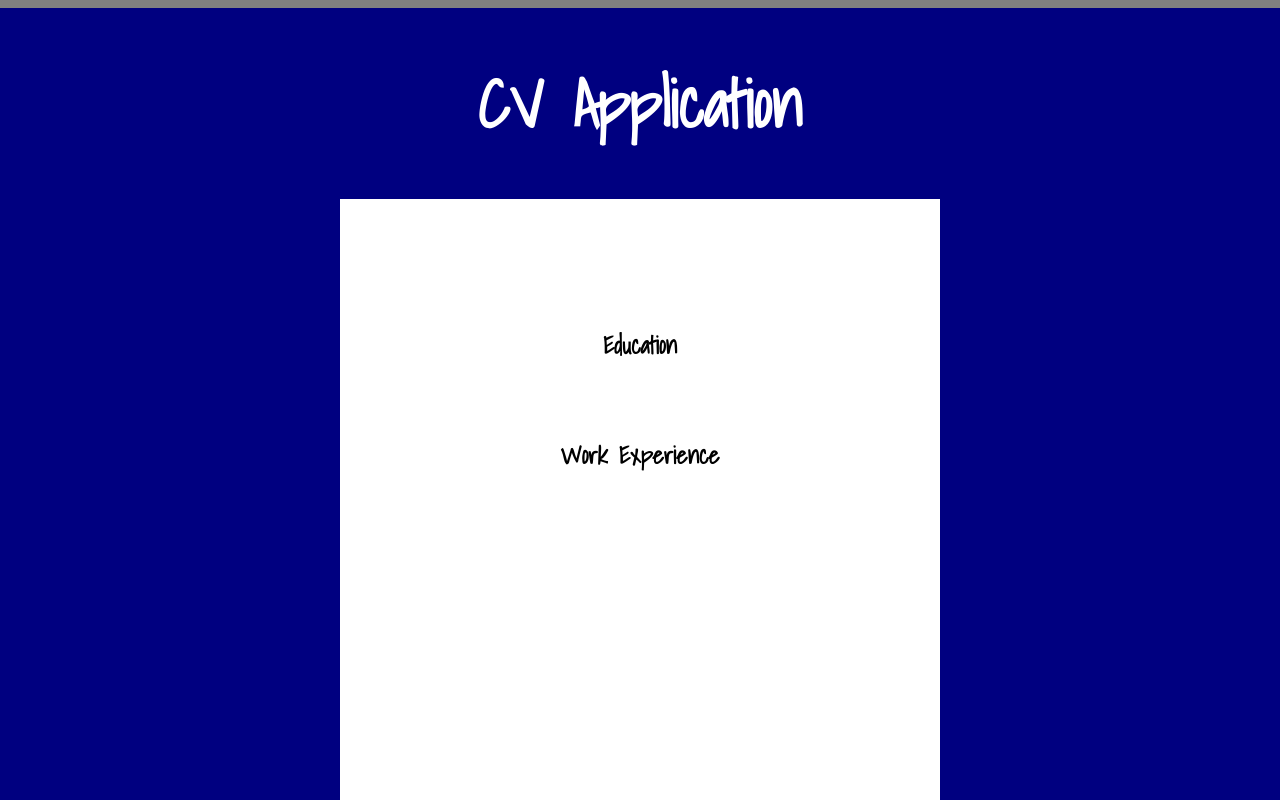
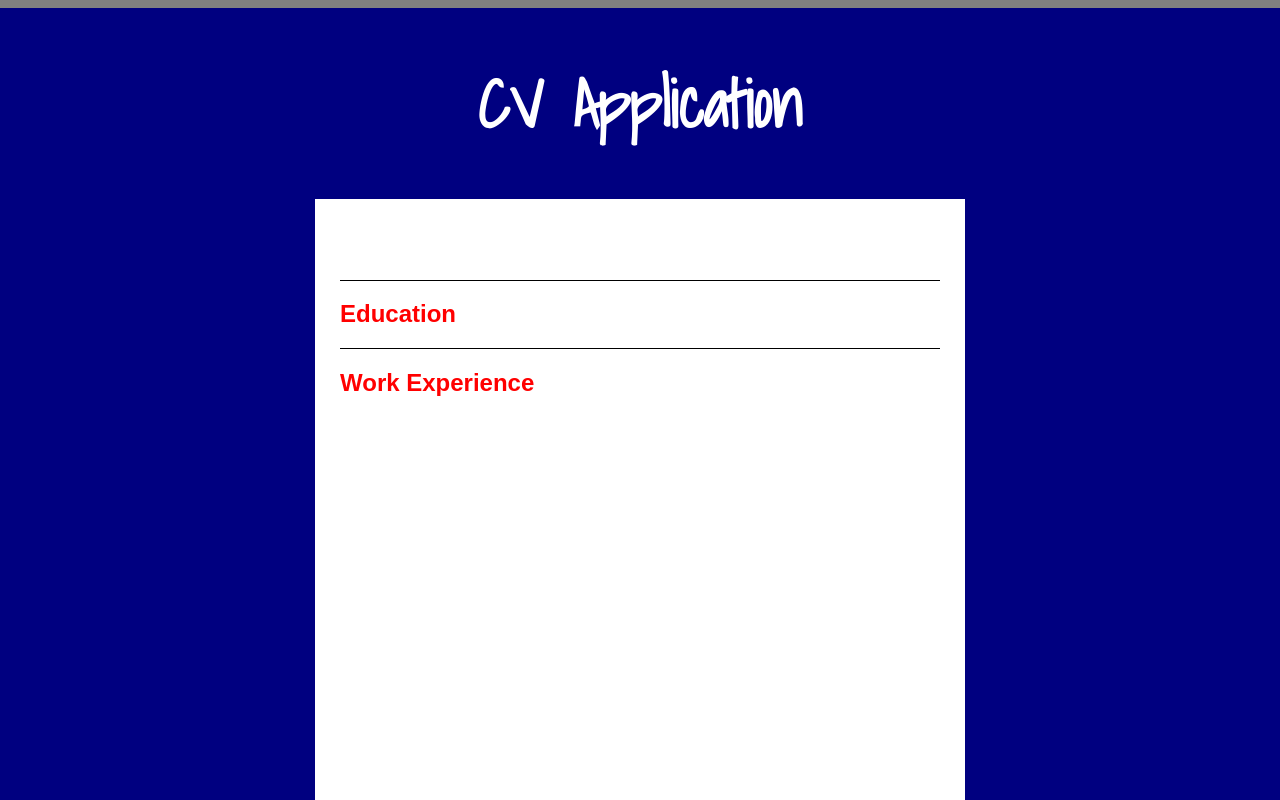
Before and after one commit to kiernans/cv-project, a React (Create React App) app: page / in a window 1280 px wide. Shown: the top 800 px of the page. Built offline with nearby package versions, Linux system fonts and the light colour scheme.

Commit message:
Add styling to Resume component

```diff
--- a/src/components/Resume.js
+++ b/src/components/Resume.js
@@ -11,15 +11,19 @@ class Resume extends Component {
         const { name, phone, email} = this.props.information;
         return (
             <div className="Resume">
-                <h1>{name}</h1>
-                <p>{phone}</p>
-                <p>{email}</p>
-                <h2>Education</h2>
-                <DisplayEducation schools={this.props.schools} />
-                <h2>Work Experience</h2>
-                <DisplayExperiences experiences={this.props.experiences} />
+                <div className="header">
+                    <h1>{name}</h1>
+                    <p>{phone}&nbsp;&nbsp;&nbsp;&nbsp;{email}</p>
+                </div>
+                <div className="education">
+                    <h2>Education</h2>
+                    <DisplayEducation schools={this.props.schools} />
+                </div>
+                <div className="experience">
+                    <h2>Work Experience</h2>
+                    <DisplayExperiences experiences={this.props.experiences} />
+                </div>
             </div>
-
         );
     };
 };
--- a/src/components/education/DisplayEducation.js
+++ b/src/components/education/DisplayEducation.js
@@ -4,19 +4,16 @@ const DisplayEducation = (props) => {
     const { schools } = props;
 
     return (
-        <ul>
+        <div>
             {schools.map((school) => {
                 return (
-                    <div>
-                        <li key={school.id}>
-                        <p>{school.name}</p>
-                        <p>{school.fieldofstudy}</p>
-                        <p>{school.start}</p>
-                        <p>{school.end}</p>
-                        </li>
+                    <div key={school.id}>
+                        <h3>{school.name}</h3>
+                        <p className="duration">{school.start} - {school.end}</p>
+                        <p className="fieldofstudy">{school.fieldofstudy}</p>
                     </div>
                 )})}
-        </ul>
+        </div>
     );
 };
 
--- a/src/components/experience/DisplayExperiences.js
+++ b/src/components/experience/DisplayExperiences.js
@@ -4,20 +4,18 @@ const DisplayExperiences = (props) => {
     const { experiences } = props;
 
     return (
-        <ul>
+        <div>
             {experiences.map((experience) => {
                 return (
-                    <div>
-                        <li key={experience.id}>
-                            <p>{experience.name}</p>
+                    <div key={experience.id}>
+                            <h3>{experience.name}</h3>
+                            <p className="duration">{experience.start} - {experience.end}</p>
                             <p>{experience.position}</p>
-                            <p>{experience.tasks}</p>
-                            <p>{experience.start}</p>
-                            <p>{experience.end}</p>
-                        </li>
+                            <p className="tasks">{experience.tasks}</p>
                     </div>
                 )})}
-        </ul>
+        </div>
+
     );
 };
 
--- a/src/styles/Resume.css
+++ b/src/styles/Resume.css
@@ -1,10 +1,36 @@
 .Resume {
+    font-family: Arial, Helvetica, sans-serif;
     display: flex;
     flex-direction: column;
-    align-items: center;
     width: 600px;
     height: 900px;
     background-color: white;
     color: black;
     margin-bottom: 50px;
+    padding: 25px;
 }
+
+.header,
+.education {
+    border-bottom: 1px solid black;
+}
+
+h2 {
+    color: red;
+}
+
+h3 {
+    font-weight: bold;
+}
+
+.fieldofstudy {
+    font-size: 15px;
+}
+
+.duration {
+    font-size: 10px;
+}
+
+.tasks {
+    font-size: 12px;
+}
```
